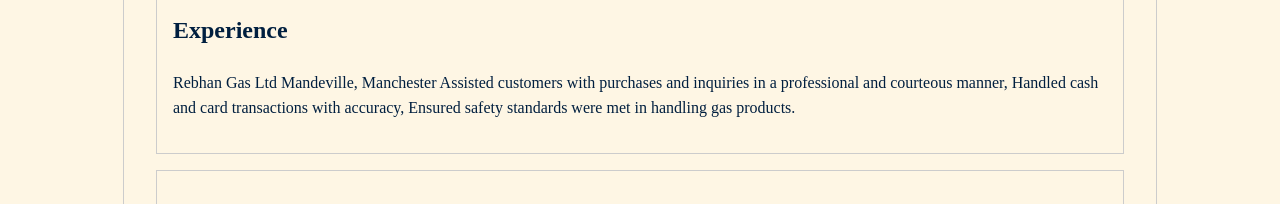
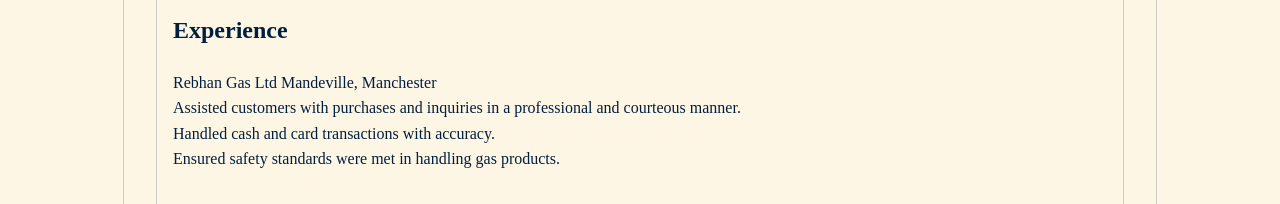
Before and after one commit to Allisha13/allisha-2305609_IA1_S1AY26, a plain HTML site: page 2305609_IA1_S1AY26/codes/resume.html in a window 1280 px wide. Shown: the part 1046-1250 px from the top of the page. Drawn offline with Linux system fonts and the light colour scheme; files whose address does not match are found by name.

Commit message:
Add files via upload

```diff
--- a/2305609_IA1_S1AY26/codes/resume.html
+++ b/2305609_IA1_S1AY26/codes/resume.html
@@ -43,9 +43,9 @@
 </section>
 <section>
   <h2>Experience</h2>
-  <p>Rebhan Gas Ltd  Mandeville, Manchester
-Assisted customers with purchases and inquiries in a professional and courteous manner,
-Handled cash and card transactions with accuracy,
+  <p>Rebhan Gas Ltd  Mandeville, Manchester<br>
+Assisted customers with purchases and inquiries in a professional and courteous manner.<br>
+Handled cash and card transactions with accuracy.<br>
 Ensured safety standards were met in handling gas products.
 </p>
 </section>
```
Also changed, not shown: 2305609_IA1_S1AY26/codes/index.html (+1 -0 lines), 2305609_IA1_S1AY26/codes/personality.html (+4 -2 lines), 1 other file.
